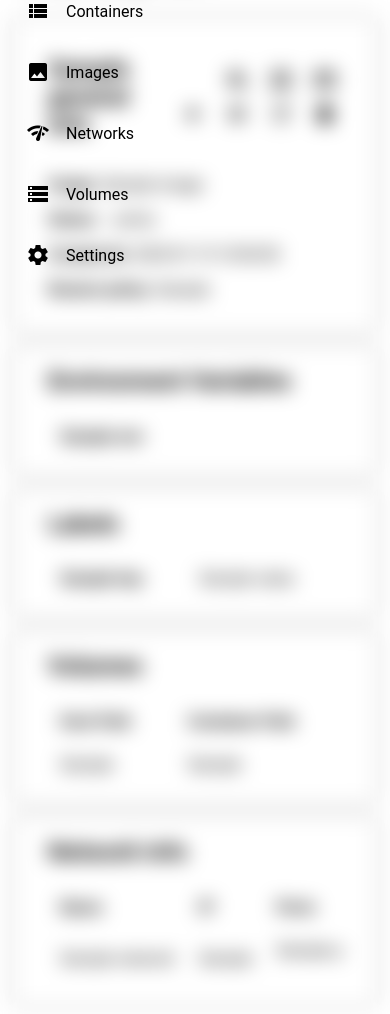
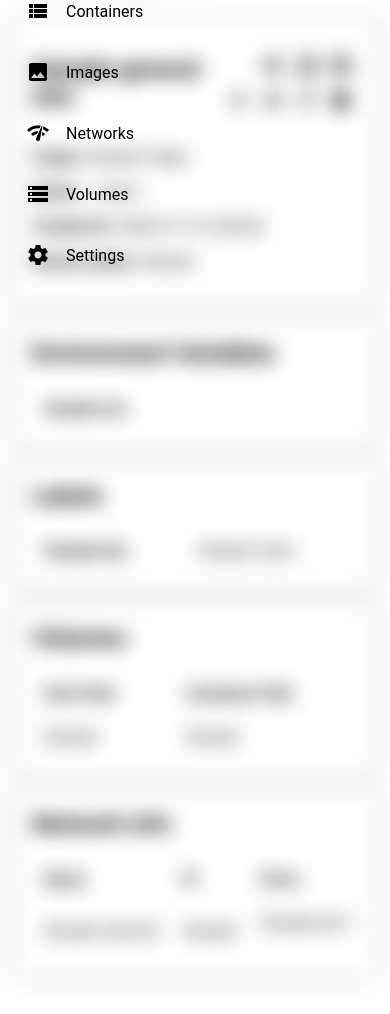
Before and after one commit to danylo829/Containery, a Python web app: template src/app/modules/main/container/templates/container/info.html in a window 390 px wide. Shown: the part 82-1096 px from the top of the page. Run offline with Jinja, Linux system fonts and the light colour scheme; the template is opened without the code that fills it: most values are stand-ins (such as "Sample title", 1, 10 or a date in 2020).

Commit message:
Improved mobile view

```diff
--- a/src/app/static/styles/base.css
+++ b/src/app/static/styles/base.css
@@ -481,6 +481,7 @@ h2 .loading-spinner .material-icons {
     justify-content: space-between;
     align-items: center;
     margin-top: 1rem;
+    overflow-wrap: anywhere;
 }
 
 hr {
@@ -840,4 +841,12 @@ select option {
     .nav-menu li, .nav-menu li:hover {
         border: none;
     }
+
+    .content-card {
+        padding-inline: 1rem;
+    }
+
+    .actions div {
+        gap: unset;
+    }
 }
```
